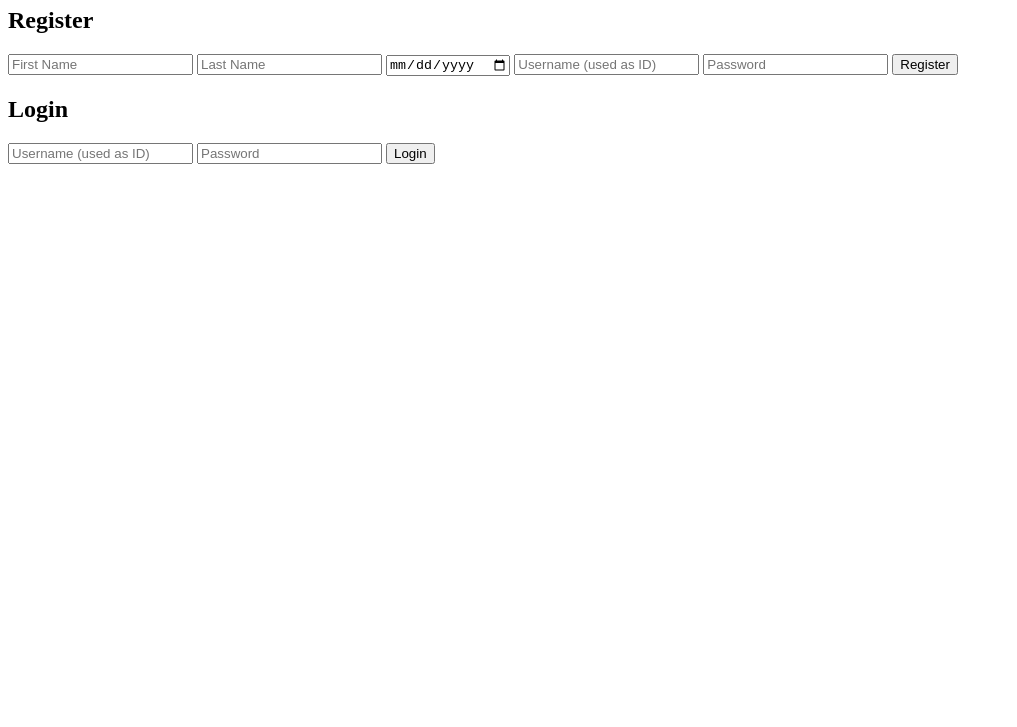
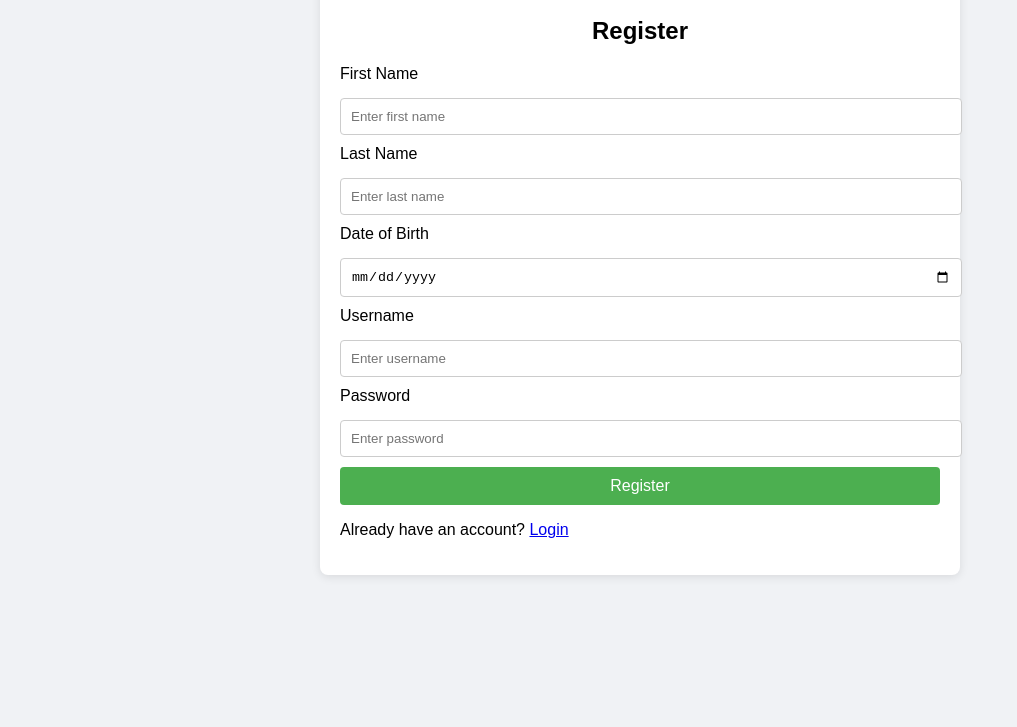
Before and after one commit to Neel-Yadav/Auth, a website: page public/index.html in a window 1280 px wide. Shown: the part 73-800 px from the top of the page, without its empty margins (0-1017 px from the left). Drawn offline with Linux system fonts and the light colour scheme.

Commit message:
Update index.html

```diff
--- a/public/index.html
+++ b/public/index.html
@@ -3,35 +3,145 @@
 <head>
     <meta charset="UTF-8">
     <meta name="viewport" content="width=device-width, initial-scale=1.0">
-  <title>Auth Demo</title>
-  <link rel="stylesheet" href="style.css">
+    <title>Authentication App</title>
+    <style>
+        body {
+            font-family: Arial, sans-serif;
+            margin: 0;
+            padding: 0;
+            background-color: #f0f2f5;
+        }
+
+        .container {
+            width: 100%;
+            max-width: 600px;
+            margin: 0 auto;
+            padding: 20px;
+            background-color: #ffffff;
+            box-shadow: 0 2px 10px rgba(0, 0, 0, 0.1);
+            border-radius: 8px;
+            margin-top: 50px;
+        }
+
+        h2 {
+            text-align: center;
+        }
+
+        input[type="text"], input[type="password"], input[type="date"], input[type="email"] {
+            width: 100%;
+            padding: 10px;
+            margin: 10px 0;
+            border: 1px solid #ccc;
+            border-radius: 4px;
+        }
+
+        button {
+            width: 100%;
+            padding: 10px;
+            background-color: #4CAF50;
+            color: white;
+            border: none;
+            border-radius: 4px;
+            cursor: pointer;
+            font-size: 16px;
+        }
+
+        button:hover {
+            background-color: #45a049;
+        }
+
+        .form-container {
+            display: flex;
+            flex-direction: column;
+        }
+
+        .form-container label {
+            margin-bottom: 5px;
+        }
+
+        .hidden {
+            display: none;
+        }
+
+        #protected-content {
+            font-size: 16px;
+            margin-top: 20px;
+            padding: 10px;
+            background-color: #e6f7ff;
+            border-radius: 8px;
+        }
+
+        #user-list ul {
+            list-style: none;
+            padding: 0;
+        }
+
+        #user-list li {
+            padding: 8px;
+            background-color: #f9f9f9;
+            margin-bottom: 5px;
+            border-radius: 4px;
+        }
+
+        #auth {
+            display: block;
+        }
+
+        #protected {
+            display: none;
+        }
+
+        .message {
+            color: red;
+            font-size: 14px;
+            text-align: center;
+        }
+    </style>
 </head>
 <body>
-  <h1>Authentication System</h1>
 
-  <div id="auth">
+<div class="container" id="auth">
     <h2>Register</h2>
-    <input type="text" id="register-firstName" placeholder="First Name">
-    <input type="text" id="register-lastName" placeholder="Last Name">
-    <input type="date" id="register-dob" placeholder="Date of Birth">
-    <input type="text" id="register-username" placeholder="Username (used as ID)">
-    <input type="password" id="register-password" placeholder="Password">
+    <div class="form-container">
+        <label for="register-firstName">First Name</label>
+        <input type="text" id="register-firstName" placeholder="Enter first name">
+        <label for="register-lastName">Last Name</label>
+        <input type="text" id="register-lastName" placeholder="Enter last name">
+        <label for="register-dob">Date of Birth</label>
+        <input type="date" id="register-dob">
+        <label for="register-username">Username</label>
+        <input type="text" id="register-username" placeholder="Enter username">
+        <label for="register-password">Password</label>
+        <input type="password" id="register-password" placeholder="Enter password">
         <button onclick="register()">Register</button>
+    </div>
+    <p>Already have an account? <a href="javascript:void(0);" onclick="toggleForms()">Login</a></p>
+</div>
 
+<div class="container hidden" id="login-form">
     <h2>Login</h2>
-    <input type="text" id="login-userId" placeholder="Username (used as ID)">
-    <input type="password" id="login-password" placeholder="Password">
+    <div class="form-container">
+        <label for="login-userId">User ID</label>
+        <input type="text" id="login-userId" placeholder="Enter user ID">
+        <label for="login-password">Password</label>
+        <input type="password" id="login-password" placeholder="Enter password">
         <button onclick="login()">Login</button>
     </div>
-
-  <div id="protected" style="display:none;">
-    <h2>Protected Route</h2>
-    <button onclick="accessProtected()">Access Protected Route</button>
-    <p id="protected-content"></p>
-    <button onclick="listUsers()">List All Users</button>
-    <div id="user-list" style="margin-top: 20px;"></div>
+    <p>Don't have an account? <a href="javascript:void(0);" onclick="toggleForms()">Register</a></p>
 </div>
 
+<div class="container hidden" id="protected">
+    <div id="protected-content"></div>
+    <button onclick="listUsers()">List Users</button>
+    <div id="user-list"></div>
+    <button onclick="logout()">Logout</button>
+</div>
+
+<div class="container hidden" id="message">
+    <div class="message" id="message-text"></div>
+</div>
+
+<!-- Link to the external script.js file -->
 <script src="script.js"></script>
 </body>
 </html>
```
Lines whose indentation alone changed are shown as unchanged.
